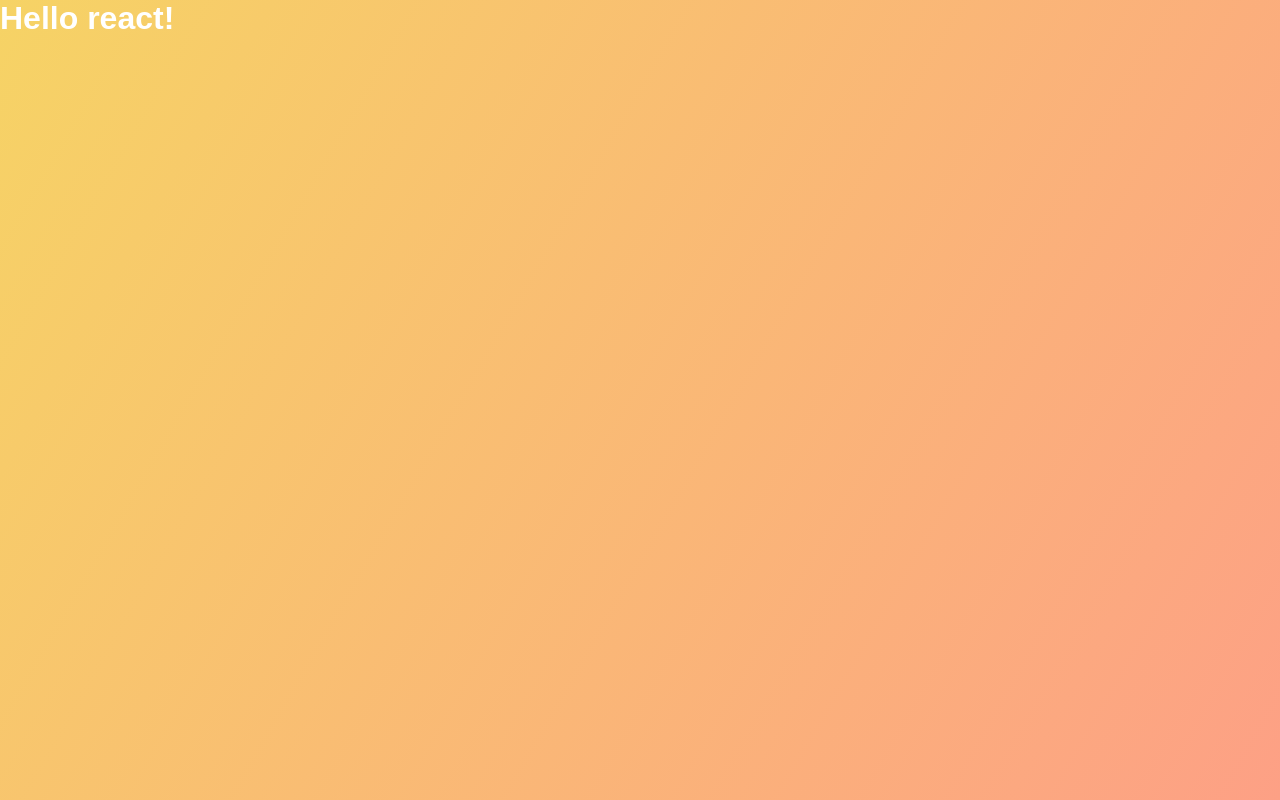
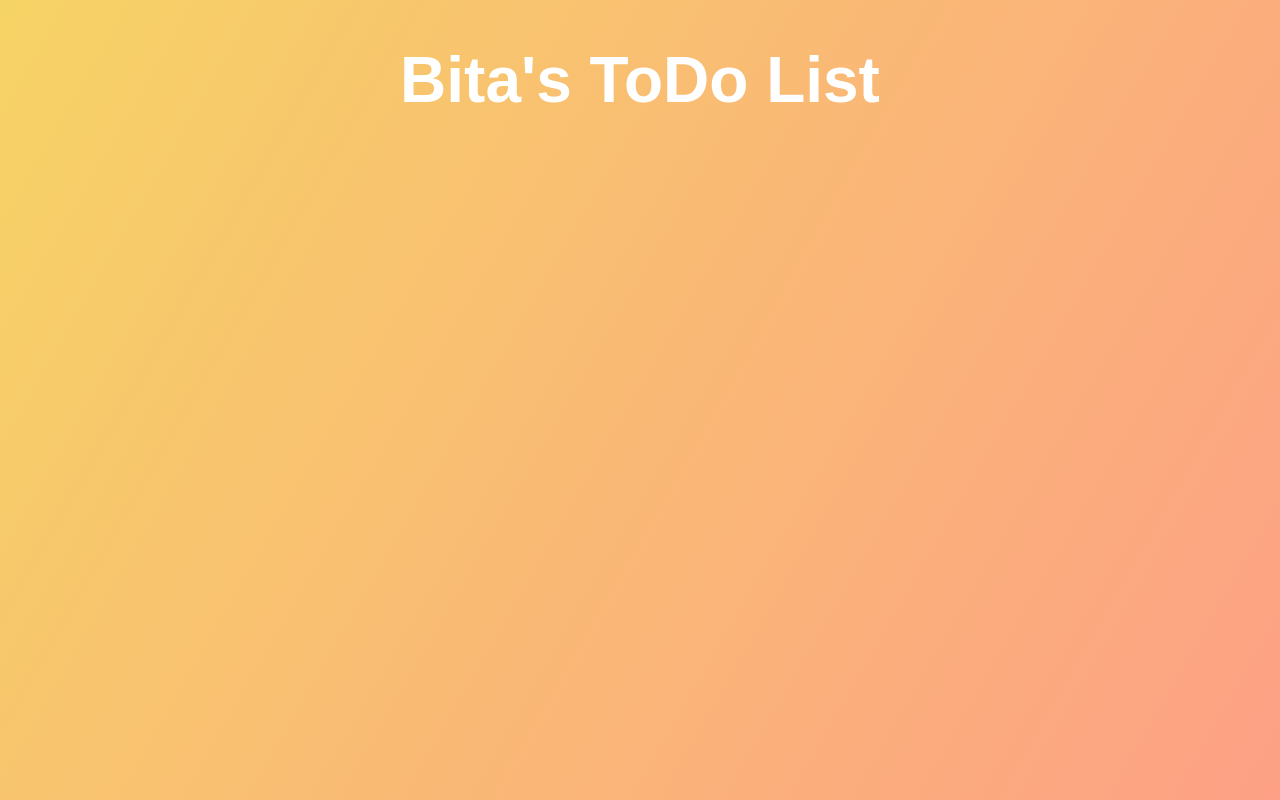
Before and after one commit to Rheaazarraga/react-todo, a React (Create React App) app: page / in a window 1280 px wide. Built offline with nearby package versions, Linux system fonts and the light colour scheme.

Commit message:
change name on page

```diff
--- a/src/App.js
+++ b/src/App.js
@@ -3,7 +3,9 @@ import './App.css';
 function App() {
   return (
     <div className="App">
-      <h1>Hello react!</h1>
+      <header>
+        <h1>Bita's ToDo List</h1>
+      </header>
     </div>
   );
 }
```
